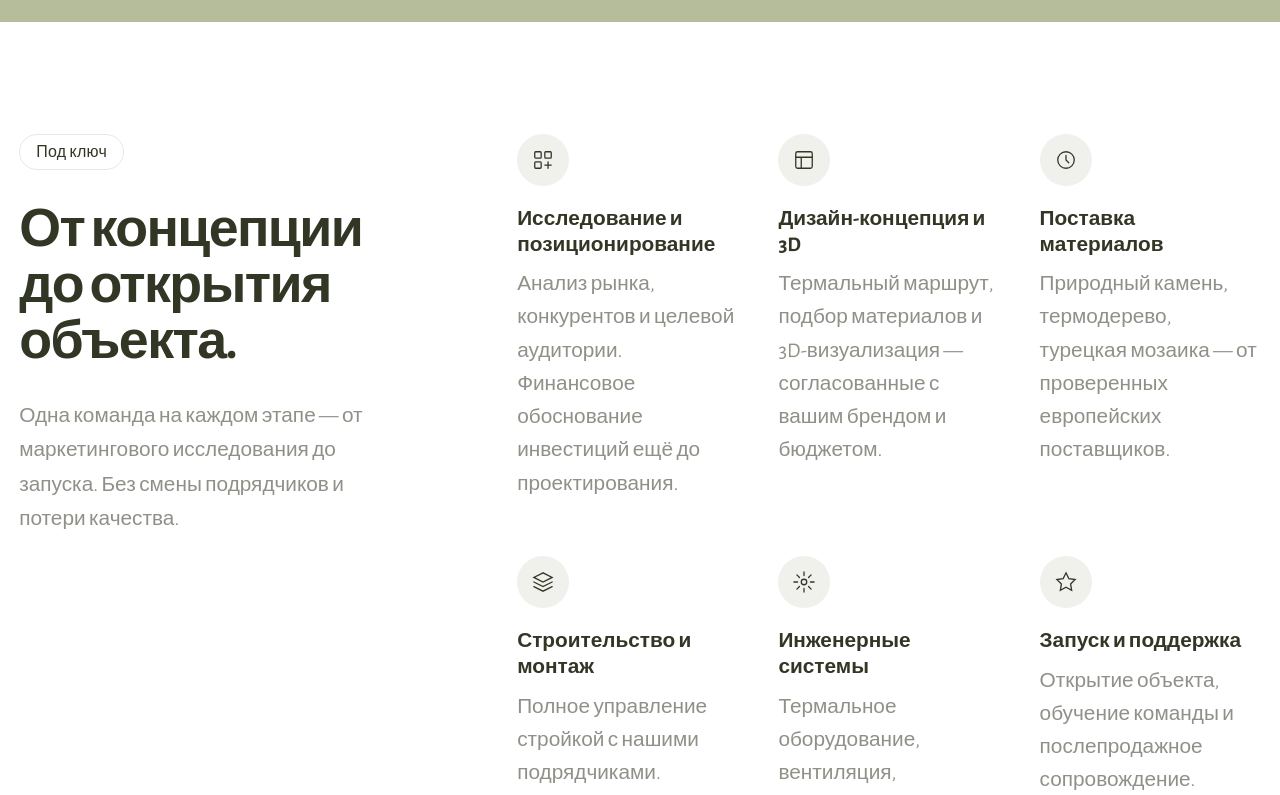
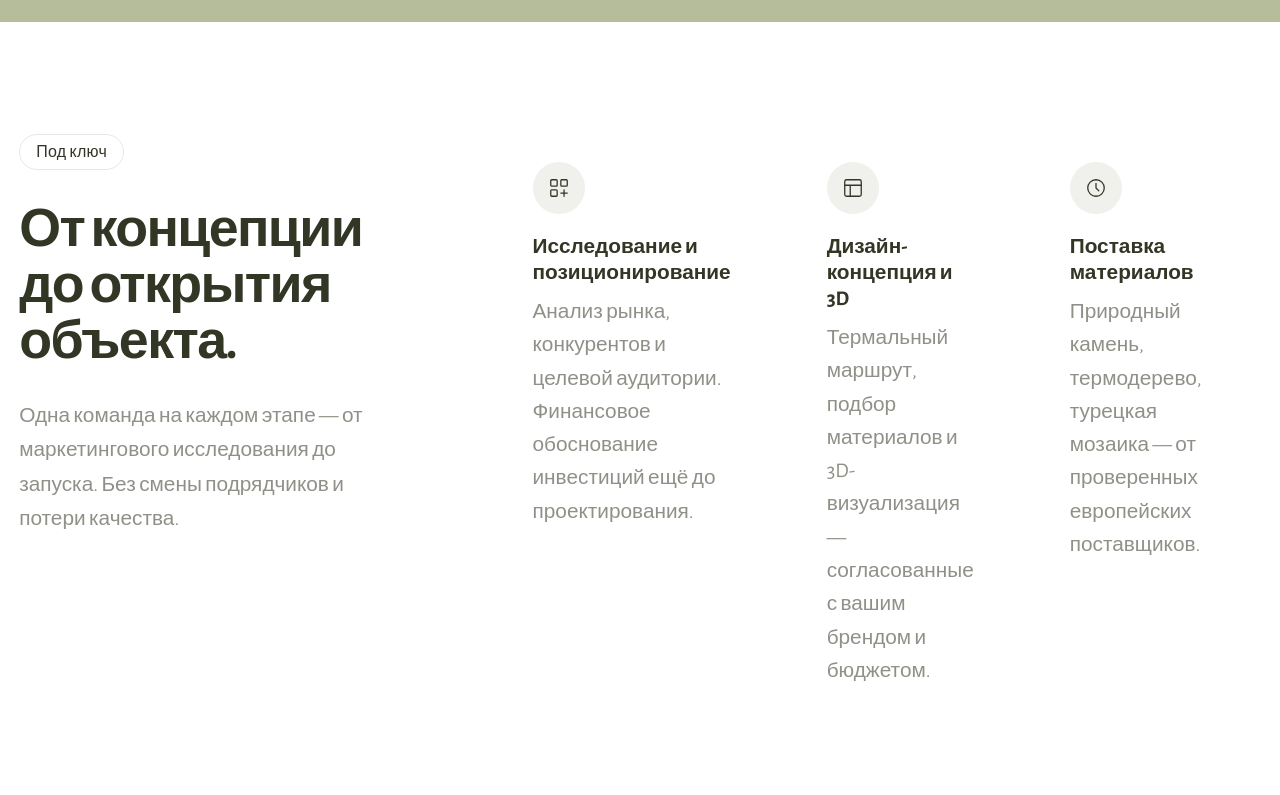
Before and after one commit to digitalcluster25/hws, a React (Vite) app: page / in a window 1280 px wide. Shown: the part 3580-4375 px from the top of the page. Built offline with nearby package versions, Linux system fonts and the light colour scheme.

Commit message:
fix: proc card hover — full card bg #f0f1ec, icon slightly darker

```diff
--- a/src/styles/hws.css
+++ b/src/styles/hws.css
@@ -547,9 +547,16 @@ select.hws-field { appearance: none; cursor: pointer; }
   display: flex;
   flex-direction: column;
   gap: 0;
+  padding: 1.75rem;
+  border-radius: 16px;
+  background: transparent;
+  transition: background 0.25s ease;
+}
+.proc-card:hover {
+  background: #f0f1ec;
 }
 
-/* icon — залитый серый круг (как на скрине) */
+/* icon круг */
 .proc-icon {
   width: 52px;
   height: 52px;
@@ -561,11 +568,10 @@ select.hws-field { appearance: none; cursor: pointer; }
   color: var(--c-dark);
   margin-bottom: 1.25rem;
   flex-shrink: 0;
-  transition: background 0.22s ease, color 0.22s ease;
+  transition: background 0.25s ease;
 }
 .proc-card:hover .proc-icon {
-  background: var(--c-dark);
-  color: #fff;
+  background: #e2e4db;
 }
 
 /* заголовок карточки — жирный, 2 строки */
```
